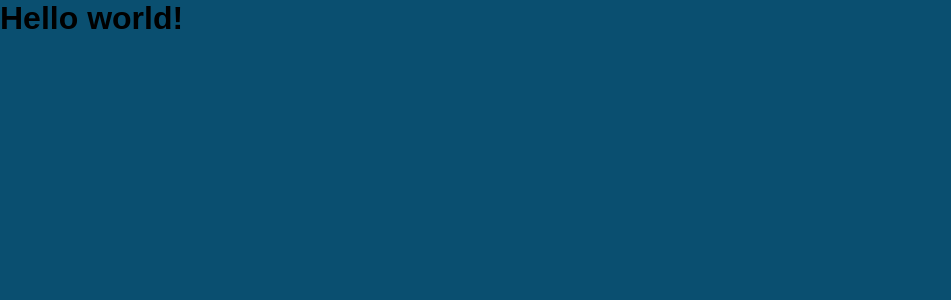
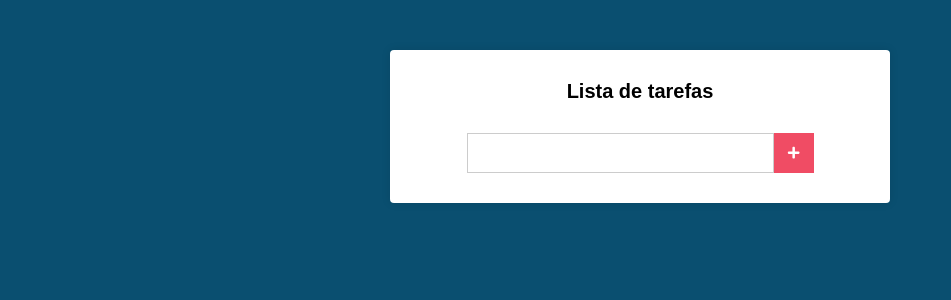
Before and after one commit to FrancioXavier/react-listas-tarefas, a React (Create React App) app: page / in a window 1280 px wide. Shown: the top 300 px of the page, without its empty margins (0-951 px from the left). Built offline with nearby package versions, Linux system fonts and the light colour scheme.

Commit message:
Form style. icons, main component

```diff
--- a/package.json
+++ b/package.json
@@ -9,6 +9,7 @@
     "@testing-library/user-event": "^13.5.0",
     "react": "^18.2.0",
     "react-dom": "^18.2.0",
+    "react-icons": "^4.11.0",
     "react-scripts": "5.0.1",
     "web-vitals": "^2.1.4"
   },
@@ -40,9 +41,12 @@
     "babel-eslint": "^10.1.0",
     "eslint": "^8.53.0",
     "eslint-config-airbnb": "^19.0.4",
+    "eslint-config-prettier": "^9.0.0",
     "eslint-plugin-import": "^2.29.0",
     "eslint-plugin-jsx-a11y": "^6.8.0",
+    "eslint-plugin-prettier": "^5.0.1",
     "eslint-plugin-react": "^7.33.2",
-    "eslint-plugin-react-hooks": "^4.6.0"
+    "eslint-plugin-react-hooks": "^4.6.0",
+    "prettier": "^3.0.3"
   }
 }
--- a/src/App.js
+++ b/src/App.js
@@ -1,6 +1,7 @@
 import React from 'react';
+import Main from './components/Main';
 import './App.css';
 
 export default function app() {
-  return <h1>Hello world!</h1>;
+  return <Main />;
 }
--- /dev/null
+++ b/src/components/Main.css
@@ -0,0 +1,39 @@
+.main {
+  background: #fff;
+  padding: 30px;
+  margin: 50px auto;
+  max-width: 500px;
+  border-radius: 4px;
+  box-shadow: 0 0 10px rgba(0, 0, 0, 0.1);
+}
+
+.main h1 {
+  font-size: 20px;
+  text-align: center;
+}
+
+.form {
+  margin-top: 30px;
+  display: flex;
+  align-items: center;
+  justify-content: center;
+}
+
+.form input[type="text"] {
+  height: 40px;
+  padding: 0 20px;
+  font-size: 20px;
+  border: 1px solid #ccc;
+  min-width: 80px;
+}
+
+.form button[type="submit"] {
+  border: none;
+  height: 40px;
+  width: 40px;
+  background: #f04c64;
+  color: #fff;
+  display: flex;
+  align-items: center;
+  justify-content: center;
+}
--- /dev/null
+++ b/src/components/Main.js
@@ -0,0 +1,32 @@
+import React, { Component } from 'react';
+import './Main.css';
+
+//Form
+import { FaPlus } from 'react-icons/fa';
+
+export default class Main extends Component {
+  state = {
+    novaTarefa: ' ',
+  };
+
+  handleChange = (e) => {
+    this.setState({
+      novaTarefa: e.target.value,
+    });
+  };
+  render() {
+    const { novaTarefa } = this.state;
+    return (
+      <div className="main">
+        <h1>Lista de tarefas</h1>
+
+        <form action="#" className="form">
+          <input type="text" onChange={this.handleChange} value={novaTarefa} />
+          <button type="submit">
+            <FaPlus />
+          </button>
+        </form>
+      </div>
+    );
+  }
+}
```
Also changed, not shown: 1 other file (tests, documents, lock files or other folders).
